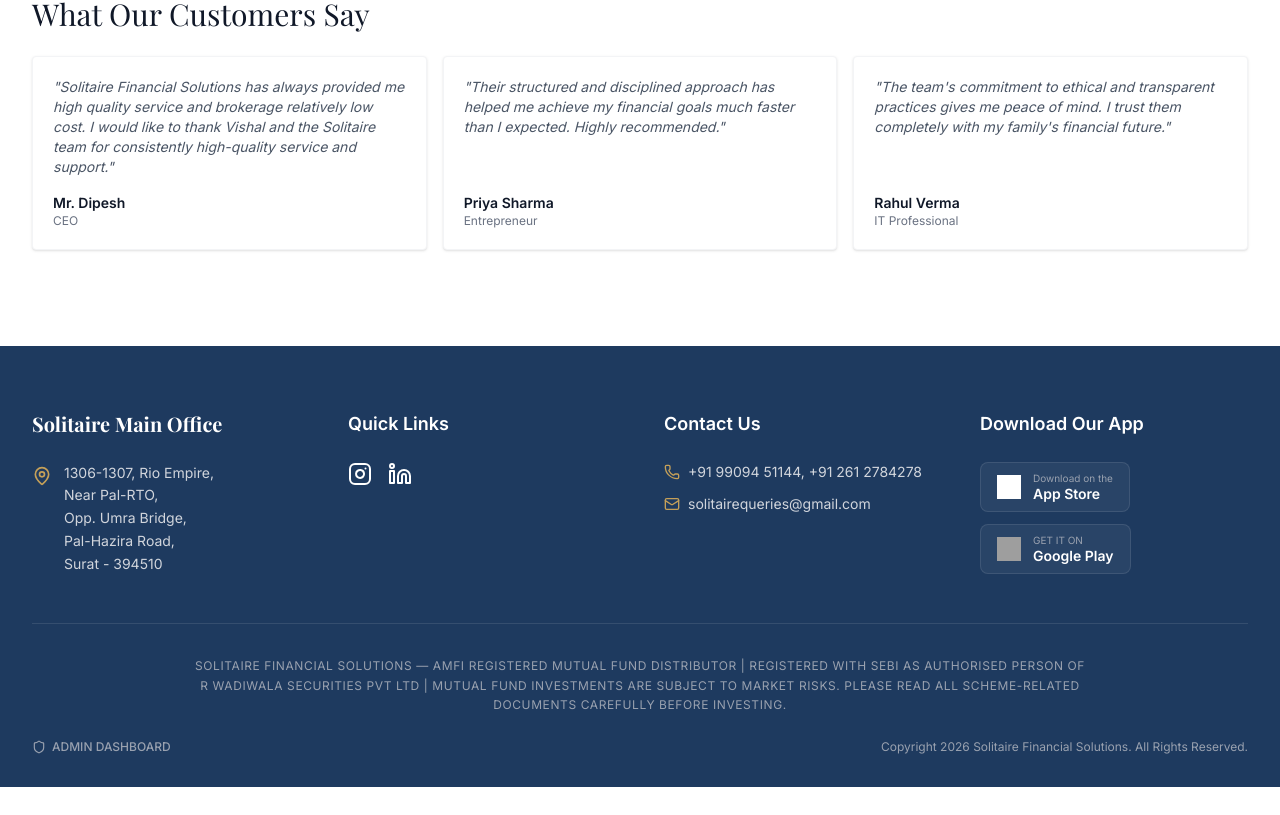
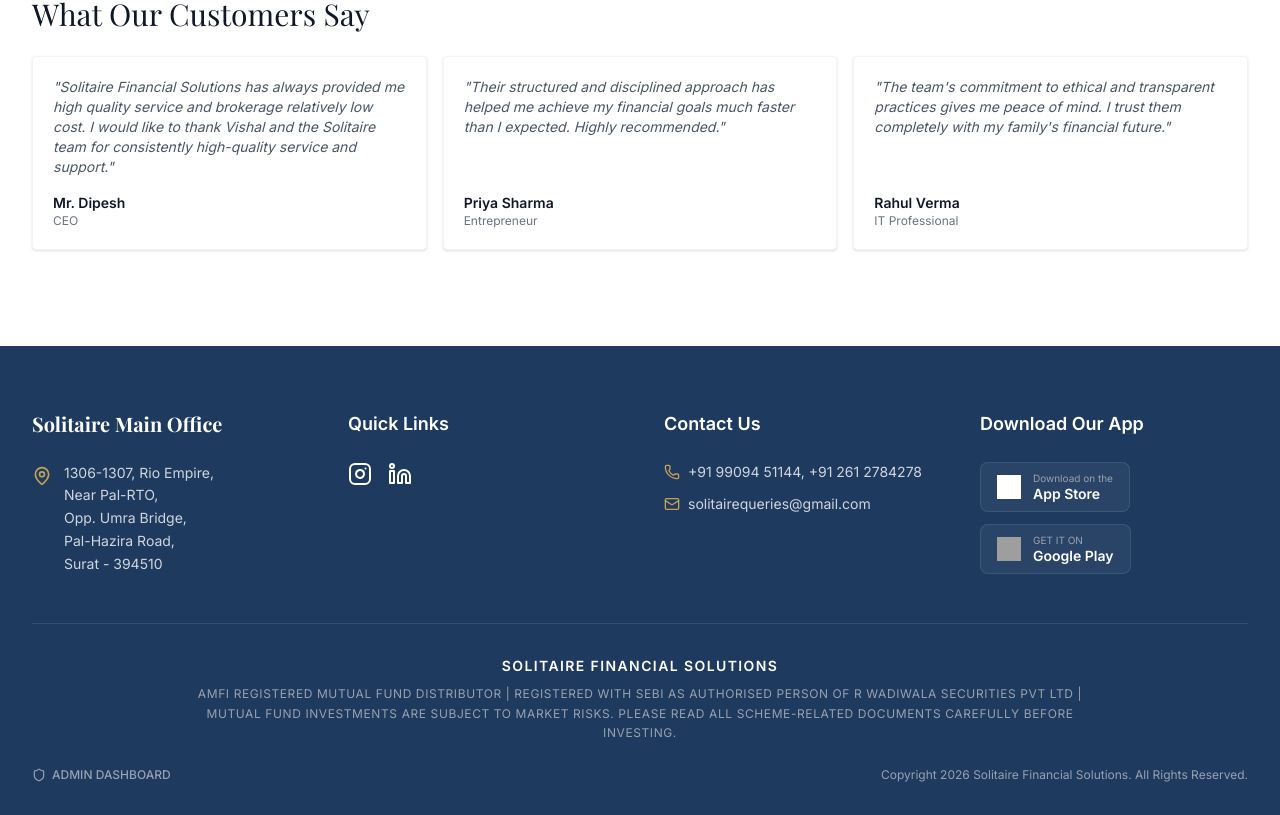
Before and after one commit to zeero12/solitaire-website, a React (Vite) app: page / in a window 1280 px wide. Shown: the part 3682-4497 px from the top of the page. Before the commit the page ends 4469 px from the top, so only its background shows below. Built offline with nearby package versions, Linux system fonts and the light colour scheme; no server answers; the database is empty; grey boxes are pictures that could not be loaded; a web font is replaced by a local one.

Commit message:
feat: Improve footer and about page styling
Update the footer to include the company name and adjust spacing for better readability. Enhance the About Us page subtitle to use "25+" for experience, aligning with common industry phrasing.

```diff
--- a/src/App.tsx
+++ b/src/App.tsx
@@ -570,9 +570,12 @@
       </div>
 
       <div className="border-t border-white/10 pt-8 flex flex-col items-center gap-6 text-center">
-        <div className="max-w-4xl">
+        <div className="max-w-4xl space-y-2">
+          <p className="text-sm font-semibold text-white uppercase tracking-widest">
+            Solitaire Financial Solutions
+          </p>
           <p className="text-[10px] md:text-xs text-gray-400 leading-relaxed uppercase tracking-wider">
-            Solitaire Financial Solutions — AMFI Registered Mutual Fund Distributor | Registered with SEBI as Authorised Person of R WADIWALA SECURITIES PVT LTD | Mutual fund investments are subject to market risks. Please read all scheme-related documents carefully before investing.
+            AMFI Registered Mutual Fund Distributor | Registered with SEBI as Authorised Person of R WADIWALA SECURITIES PVT LTD | Mutual fund investments are subject to market risks. Please read all scheme-related documents carefully before investing.
           </p>
         </div>
         <div className="flex flex-col md:flex-row justify-between items-center w-full gap-4 text-xs text-gray-400">
--- a/src/pages/AboutUs.tsx
+++ b/src/pages/AboutUs.tsx
@@ -7,7 +7,7 @@
     <div className="bg-white min-h-screen">
       <ServiceHero
         title="About Us"
-        subtitle="Solitaire Financial Solutions is a client-focused financial services practice with 25 years of experience — built on a single founding principle: that every individual and business deserves a disciplined, transparent, and long-term approach to managing their financial future."
+        subtitle="Solitaire Financial Solutions is a client-focused financial services practice with 25+ years of experience — built on a single founding principle: that every individual and business deserves a disciplined, transparent, and long-term approach to managing their financial future."
         subtitleClassName="text-brand-gold"
       />
 
```
